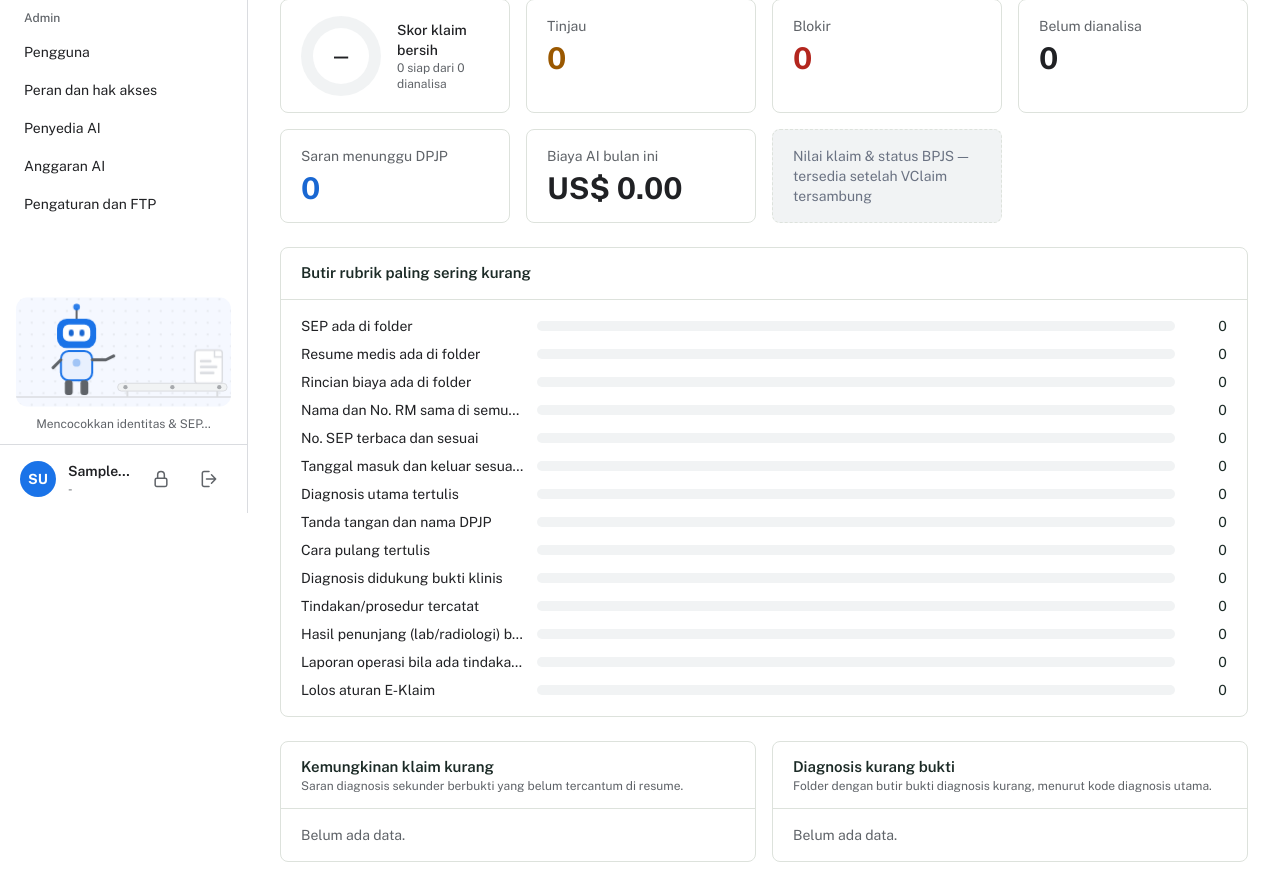
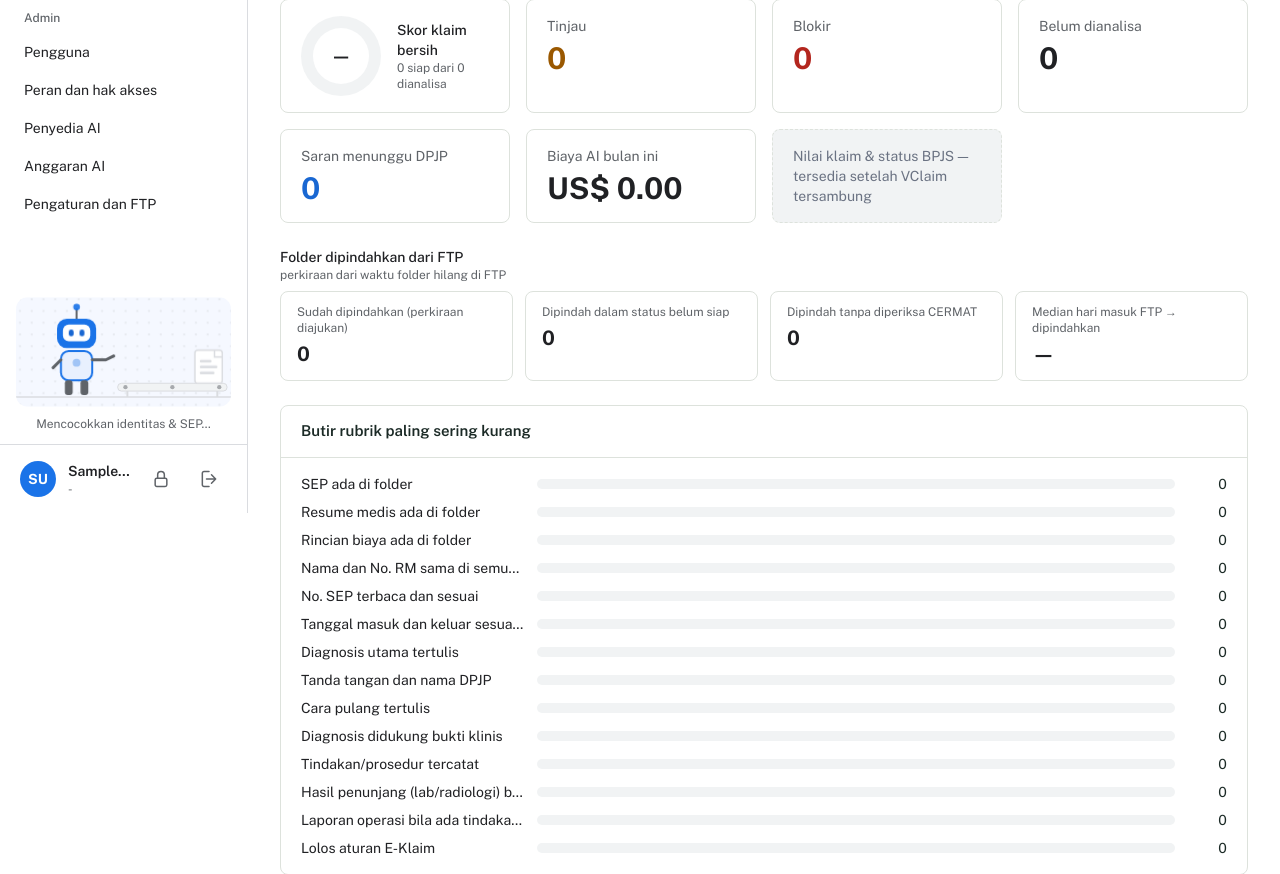
Before and after one commit to misterogan/casemix-ai, a Laravel app: page /dashboard in a window 1280 px wide. Shown: the part 287-1161 px from the top of the page. Run offline with Laravel 12, Linux system fonts and the light colour scheme; a user stored in the database is signed in; tables that the repository leaves empty hold one stand-in row (values such as "Sample post"); style sheets or scripts are compiled from the project's sources; parts of the project's set-up code (start-up, migrations or seed data) failed here and were passed over.

Commit message:
Status folder dipindahkan dari FTP: tab daftar, chip & banner info, kartu dashboard perkiraan diajukan
Co-Authored-By: Claude Opus 5.5 <noreply@anthropic.com>

```diff
--- a/app/Models/FtpFolder.php
+++ b/app/Models/FtpFolder.php
@@ -114,6 +114,37 @@ class FtpFolder extends Model
         };
     }
 
+    /** Status pindah (turunan missing_at): dipindahkan | hilang_tanpa_periksa | null (masih di FTP). */
+    public function getMovedStatusAttribute(): ?string
+    {
+        if (! $this->missing_at) {
+            return null;
+        }
+
+        return ($this->analyzed_at || $this->last_analysis_id) ? 'dipindahkan' : 'hilang_tanpa_periksa';
+    }
+
+    public function getMovedLabelAttribute(): ?string
+    {
+        return match ($this->moved_status) {
+            'dipindahkan' => 'Sudah dipindahkan casemix',
+            'hilang_tanpa_periksa' => 'Dipindah tanpa diperiksa CERMAT',
+            default => null,
+        };
+    }
+
+    /** Filter tab: aktif | dipindahkan | hilang_tanpa_periksa. */
+    public function scopeMoved(Builder $q, string $tab): Builder
+    {
+        $pernah = fn ($w) => $w->whereNotNull('analyzed_at')->orWhereNotNull('last_analysis_id');
+
+        return match ($tab) {
+            'dipindahkan' => $q->whereNotNull('missing_at')->where($pernah),
+            'hilang_tanpa_periksa' => $q->whereNotNull('missing_at')->whereNull('analyzed_at')->whereNull('last_analysis_id'),
+            default => $q->whereNull('missing_at'),
+        };
+    }
+
     public function scopeState(Builder $q, ?string $state): Builder
     {
         return match ($state) {
--- a/app/Services/Dashboard/DashboardStats.php
+++ b/app/Services/Dashboard/DashboardStats.php
@@ -88,6 +88,24 @@ class DashboardStats
             'kurang_klaim' => $kodeAktif ? $this->top($codes->where('peran', 'sekunder')->where('system', 'icd10')->where('tercantum_di_resume', false)
                 ->reject(fn ($c) => in_array($c->status_tindak_lanjut, ['tidak_setuju', 'tidak_relevan'], true))->pluck('code')) : null,
             'kurang_bukti' => $kodeAktif ? $this->top($this->weakDiagnosis($ids, $codes)) : null,
+            'pindah' => $this->moved($period),
+        ];
+    }
+
+    /** Folder yang hilang dari FTP (perkiraan diajukan) dalam periode, berdasar missing_at. */
+    private function moved(string $period): array
+    {
+        $moved = FtpFolder::query()->whereNotNull('missing_at')
+            ->when($this->since($period), fn ($w, $from) => $w->where('missing_at', '>=', $from))->get();
+        $periksa = $moved->filter(fn ($f) => $f->moved_status === 'dipindahkan');
+        $hari = $moved->map(fn ($f) => ($f->first_seen_at ?? $f->files_modified_at)?->diffInDays($f->missing_at))
+            ->filter(fn ($d) => $d !== null)->map(fn ($d) => max(0, (int) floor($d)));
+
+        return [
+            'dipindahkan' => $moved->count(),
+            'belum_siap' => $periksa->filter(fn ($f) => in_array($this->verdict->verdict($f), ['tinjau', 'blokir'], true))->count(),
+            'tanpa_periksa' => $moved->count() - $periksa->count(),
+            'median_hari' => $hari->isEmpty() ? null : $hari->median(),
         ];
     }
 
--- a/resources/views/dashboard/control.blade.php
+++ b/resources/views/dashboard/control.blade.php
@@ -55,6 +55,16 @@
         <section class="panel border-dashed bg-abu-muda px-5 py-4 text-gray-500"><p class="text-sm">Nilai klaim &amp; status BPJS — tersedia setelah VClaim tersambung</p></section>
     </div>
 
+    <section class="mt-4" aria-labelledby="judul-pindah">
+        <h2 id="judul-pindah" class="text-sm font-medium text-arang">Folder dipindahkan dari FTP</h2>
+        <p class="text-xs text-abu">perkiraan dari waktu folder hilang di FTP</p>
+        <div class="mt-2 grid gap-3 sm:grid-cols-2 lg:grid-cols-4">
+            @foreach ([['dipindahkan', 'Sudah dipindahkan (perkiraan diajukan)', $s['pindah']['dipindahkan']], ['pindah_belum_siap', 'Dipindah dalam status belum siap', $s['pindah']['belum_siap']], ['tanpa_periksa', 'Dipindah tanpa diperiksa CERMAT', $s['pindah']['tanpa_periksa']], ['median_hari', 'Median hari masuk FTP → dipindahkan', $s['pindah']['median_hari'] ?? '—']] as [$k, $l, $n])
+                <section class="panel px-4 py-3"><p class="text-xs text-abu">{{ $l }}</p><p class="mt-1 text-xl font-bold text-arang" data-kartu="{{ $k }}">{{ $n }}</p></section>
+            @endforeach
+        </div>
+    </section>
+
     {{-- 4. Butir rubrik paling sering kurang --}}
     <section class="panel" aria-labelledby="judul-rubrik">
         <div class="panel-head"><h2 id="judul-rubrik" class="panel-title">Butir rubrik paling sering kurang</h2></div>
--- a/resources/views/folders/partials/detail.blade.php
+++ b/resources/views/folders/partials/detail.blade.php
@@ -17,7 +17,7 @@
 
 <div class="space-y-4">
         @if ($folder->missing_at)
-            <p class="rounded-lg border border-garis-g bg-white px-4 py-3 text-sm text-abu">Folder ini sudah tidak ada di FTP sejak {{ $folder->missing_at->translatedFormat('d M Y H:i') }}. Hasil analisa terakhir tetap ditampilkan.</p>
+            <p class="rounded-lg border border-biru/25 bg-biru-muda px-4 py-3 text-sm text-biru-aktif" role="status">Folder sudah dipindahkan dari FTP pada ±{{ $folder->missing_at->translatedFormat('d M Y') }}. Hasil verifikasi dan salinan dokumen tetap tersimpan.</p>
         @endif
         @if ($changed && ! $active)
             <p class="rounded-lg border border-stempel/25 bg-[#ECE9F7] px-4 py-3 text-sm text-stempel">
--- a/resources/views/folders/partials/result-item.blade.php
+++ b/resources/views/folders/partials/result-item.blade.php
@@ -17,6 +17,9 @@
         @if ($f->files_modified_at) · diperbarui di FTP {{ $f->files_modified_at->translatedFormat('d M Y') }}@endif
     </p>
     <div class="mt-2 flex">
+        @if ($f->moved_status)
+            <span class="chip {{ $f->moved_status === 'dipindahkan' ? 'chip-proses' : 'chip-belum' }}" data-moved="{{ $f->moved_status }}">{{ $f->moved_label }} · dipindah ±{{ $f->missing_at->translatedFormat('d M Y') }}</span>
+        @else
         @switch($s)
             @case('temuan')
                 <span class="chip {{ $f->kritis_count ? 'chip-kritis' : 'chip-waspada' }}">Sudah diperiksa AI · {{ $temuan }}</span>
@@ -36,5 +39,6 @@
             @default
                 <span class="chip chip-belum">Belum diperiksa AI</span>
         @endswitch
+        @endif
     </div>
 </li>
```
Also changed, not shown: app/Http/Controllers/FolderController.php (+7 -3 lines), resources/views/folders/index.blade.php (+9 -0 lines), tests/Feature/MovedFolderTest.php (added, +87 -0 lines).
